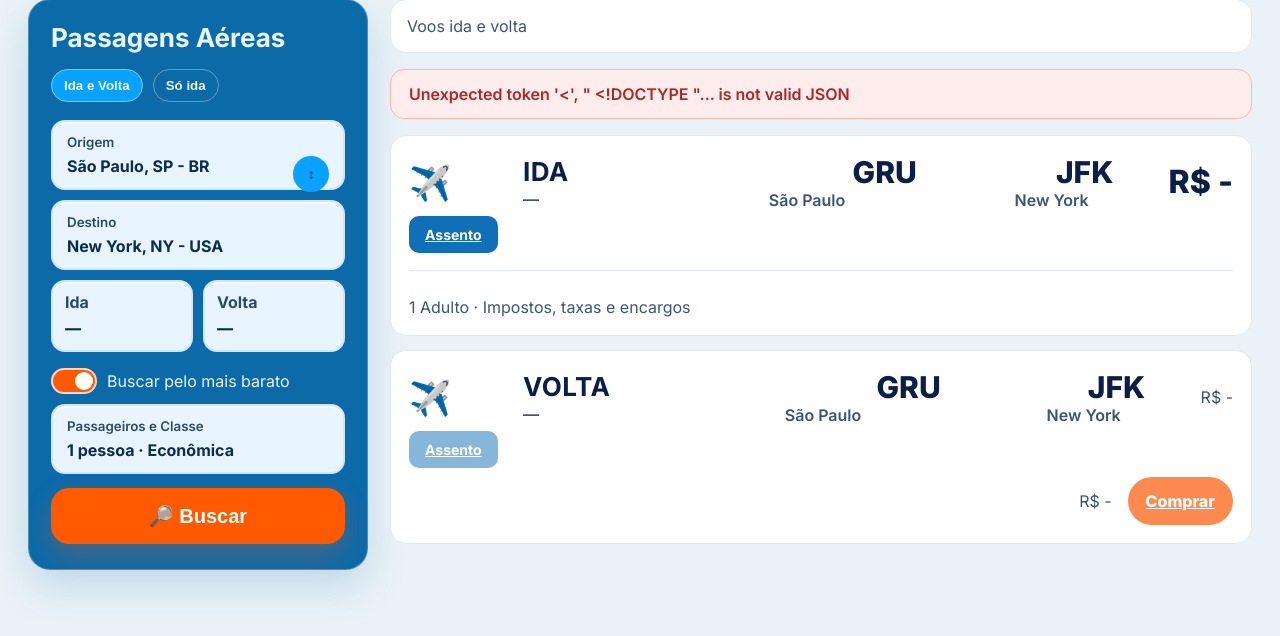
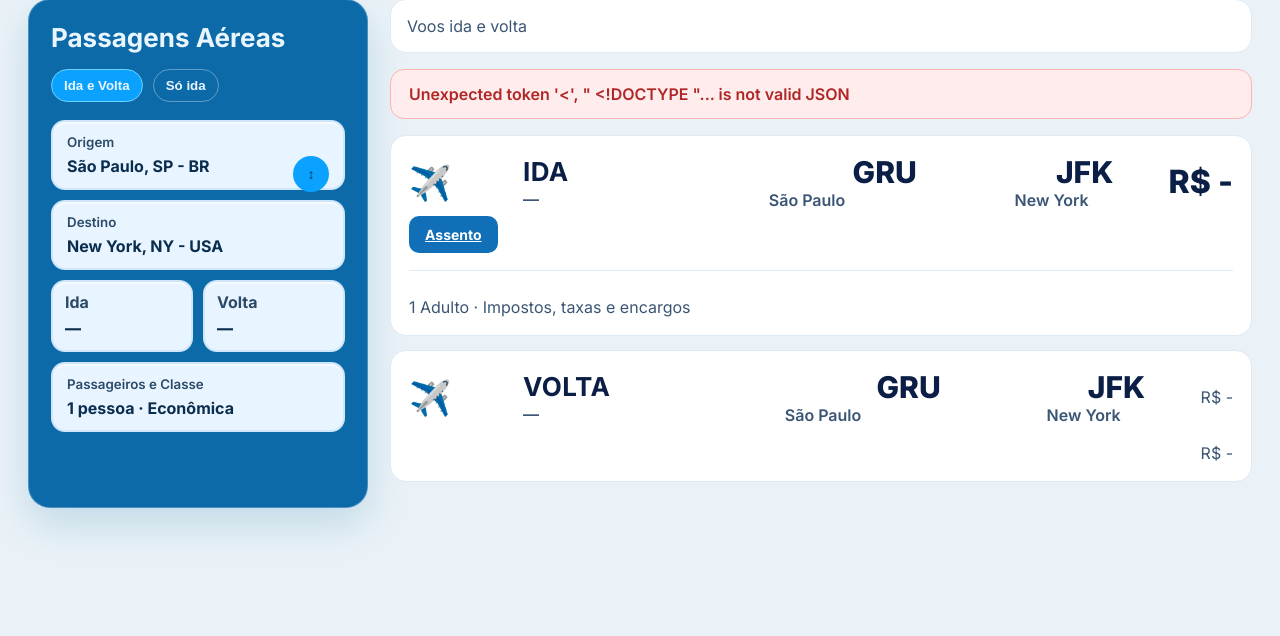
Before and after one commit to mariausp/flytrack-projeto, a Django app: page /resultados/ in a window 1280 px wide. Shown: the part 29-665 px from the top of the page. Run offline with Django 5.2, Linux system fonts and the light colour scheme.

Commit message:
Ajusta páginas de resultados e histórico (logout e layout)

```diff
--- a/core/templates/resultados.html
+++ b/core/templates/resultados.html
@@ -68,18 +68,6 @@
       float:right; background:#0aa1ff; color:#003253; border-radius:999px; border:0; width:36px; height:36px;
       display:inline-flex; align-items:center; justify-content:center; cursor:pointer; margin-left:6px
     }
-    .toggle{
-      display:flex; align-items:center; gap:10px; color:#eaf6ff; margin:16px 0 6px;
-    }
-    .switch{
-      width:46px;height:26px;background:#f6a57f;border-radius:999px;border:2px solid #ffd7c5;position:relative;cursor:pointer;
-    }
-    .switch::after{
-      content:""; position:absolute; left:4px; top:50%; transform:translateY(-50%);
-      width:18px; height:18px; border-radius:50%; background:#fff; transition:.2s;
-    }
-    .switch.is-on{background:#ff5a00}
-    .switch.is-on::after{left:22px}
 
     .panel .btn{
       width:100%; margin-top:14px; display:flex; align-items:center; justify-content:center;
@@ -146,7 +134,7 @@
     .pax-wrap{ position:relative; }
     .pax-pop{
       position:absolute; top:100%; left:0; margin-top:8px; width:320px;
-      background:#fff; color:var(--ink);
+      background:#fff; color:#ink;
       border:1px solid var(--line); border-radius:14px; padding:14px;
       box-shadow:0 16px 32px rgba(10,35,60,.18); z-index:60; display:none;
     }
@@ -252,10 +240,7 @@
       </div>
     </div>
 
-    <div class="toggle">
-      <div class="switch is-on"></div>
-      <div>Buscar pelo mais barato</div>
-    </div>
+    <!-- toggle "Buscar pelo mais barato" removido -->
 
     <div class="pax-wrap">
       <div class="field" id="paxField" role="button" tabindex="0" aria-haspopup="dialog" aria-expanded="false">
@@ -303,7 +288,7 @@
       </div>
     </div>
 
-    <button class="btn" id="refazerBusca">🔎 Buscar</button>
+    <!-- botão "🔎 Buscar" removido -->
   </aside>
 
   <!-- CONTEÚDO -->
@@ -361,20 +346,9 @@
       <div class="price-col">
         <div class="muted" id="precoMaisBarato">R$ -</div>
       </div>
-      <div>
-        <a class="btn-seat"
-           href="{{ selecionar_assento_url }}?segmento=volta{% if default_destino %}&origem={{ default_destino|urlencode }}{% endif %}{% if default_origem %}&destino={{ default_origem|urlencode }}{% endif %}{% if default_volta %}&data={{ default_volta|urlencode }}{% endif %}{% if default_pax %}&pax={{ default_pax|urlencode }}{% endif %}"
-           data-segment="volta" data-codigo="FT231">
-          Assento
-        </a>
-      </div>
       <div style="grid-column:1/-1; display:flex; justify-content:flex-end; gap:16px; align-items:center; margin-top:4px">
         <div class="muted" id="precoMaisBaratoResumo">R$ -</div>
-        <a class="buy"
-           href="{{ selecionar_assento_url }}?segmento=volta{% if default_destino %}&origem={{ default_destino|urlencode }}{% endif %}{% if default_origem %}&destino={{ default_origem|urlencode }}{% endif %}{% if default_volta %}&data={{ default_volta|urlencode }}{% endif %}{% if default_pax %}&pax={{ default_pax|urlencode }}{% endif %}"
-           data-segment="volta" data-codigo="FT231">
-          Comprar
-        </a>
+        <!-- botão laranja "Comprar" removido -->
       </div>
     </article>
 
@@ -765,16 +739,6 @@
     handleStateChange();
   });
 
-  document.getElementById("refazerBusca").addEventListener("click", ()=>{
-    const params = new URLSearchParams({
-      origem, destino, data: idaISO || "", volta: (modo==='rt' ? (voltaISO||"") : "")
-    }).toString();
-    const paxParam = getTotalPax();
-    const finalParams = new URLSearchParams(params);
-    if (paxParam > 1) finalParams.set('pax', paxParam);
-    window.location.href = "/?" + finalParams.toString();
-  });
-
   function setTripMode(newMode){
     modo = newMode;
     btnRT.classList.toggle('is-active', modo==='rt');
@@ -909,16 +873,6 @@
     });
   });
 
-  const buyBtn = document.querySelector('.buy');
-  buyBtn?.addEventListener('click', (event)=>{
-    event.preventDefault();
-    openSeatSelection({
-      segmento: buyBtn.dataset.segment || 'volta',
-      tarifa: precoMaisBaratoEl?.textContent || '',
-      codigo: buyBtn.dataset.codigo,
-    });
-  });
-
   if (dynamicResultsEl){
     dynamicResultsEl.addEventListener('click', (event)=>{
       const btn = event.target.closest('.btn-select');
```
Also changed, not shown: core/templates/historico.html (+15 -5 lines).
